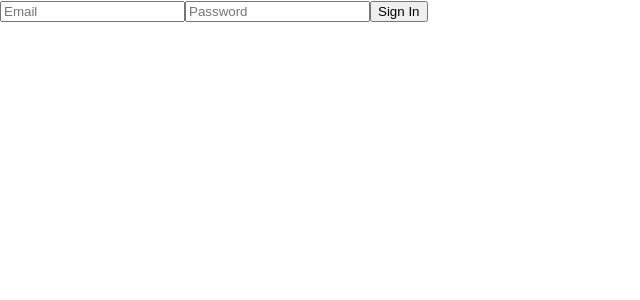
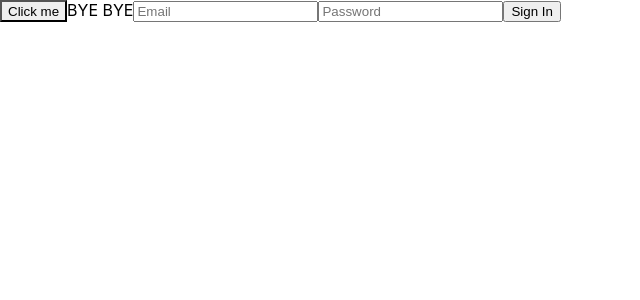
Before and after one commit to GuilhermeGiachellin/AirTaxi, a React (Create React App) app: page / in a window 1280 px wide. Shown: the top 300 px of the page, without its empty margins (0-640 px from the left). Built offline with nearby package versions, Linux system fonts and the light colour scheme.

Commit message:
Add framer motion

```diff
--- a/package.json
+++ b/package.json
@@ -9,6 +9,7 @@
     "@testing-library/user-event": "^7.1.2",
     "axios": "^0.24.0",
     "formik": "^2.2.9",
+    "framer-motion": "4.1.17",
     "react": "^17.0.2",
     "react-calendar": "^3.5.0",
     "react-dom": "^17.0.2",
--- a/src/component/myForm/LogInForm.js
+++ b/src/component/myForm/LogInForm.js
@@ -5,6 +5,7 @@ import { Link, useNavigate } from 'react-router-dom';
 import {
   ErrorMessage, Field, Form, Formik,
 } from 'formik';
+import { AnimateSharedLayout, motion, useCycle } from 'framer-motion';
 import { logIn } from '../../redux/slices/sessionSlice';
 import { SignInSchema } from '../lib/schema';
 import style from '../../assets/Forms.module.css';
@@ -12,8 +13,24 @@ import style from '../../assets/Forms.module.css';
 const LogInForm = () => {
   const navigate = useNavigate();
   const dispatch = useDispatch();
+  const [toggle, setToggle] = useCycle(false, true);
 
   return (
+    <>
+      <button type="button" onClick={() => setToggle()}>Click me</button>
+      <AnimateSharedLayout>
+        <motion.div layout>
+          {toggle && (
+            <motion.div animate={{ scale: 2 }}>
+              HELOHELO
+            </motion.div>
+          )}
+          <motion.div>
+            BYE BYE
+          </motion.div>
+        </motion.div>
+
+      </AnimateSharedLayout>
       <Formik
         initialValues={{
           email: '', password: '',
@@ -39,6 +56,7 @@ const LogInForm = () => {
           </Form>
         )}
       </Formik>
+    </>
   );
 };
 
```
Also changed, not shown: 1 other file (tests, documents, lock files or other folders). Lines whose indentation alone changed are shown as unchanged.
